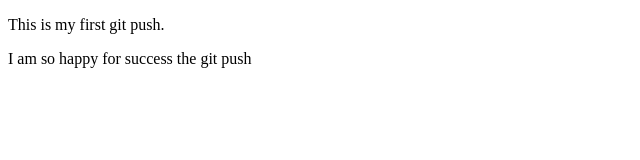
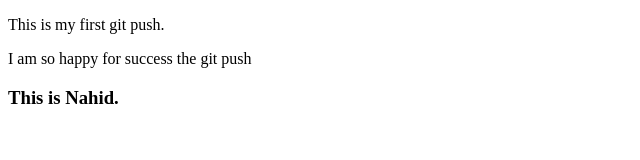
Before and after one commit to nahidkha/my-first-web-site, a plain HTML site: page index.html in a window 1280 px wide. Shown: the whole page, without its empty margins (0-640 px from the left). Drawn offline with Linux system fonts and the light colour scheme.

Commit message:
learned github

```diff
--- a/index.html
+++ b/index.html
@@ -9,5 +9,6 @@
 <body>
     <P>This is my first git push.</P>
     <p>I am so happy for success the git push </p>
+    <h3>This is Nahid.</h3>
 </body>
 </html>
```
